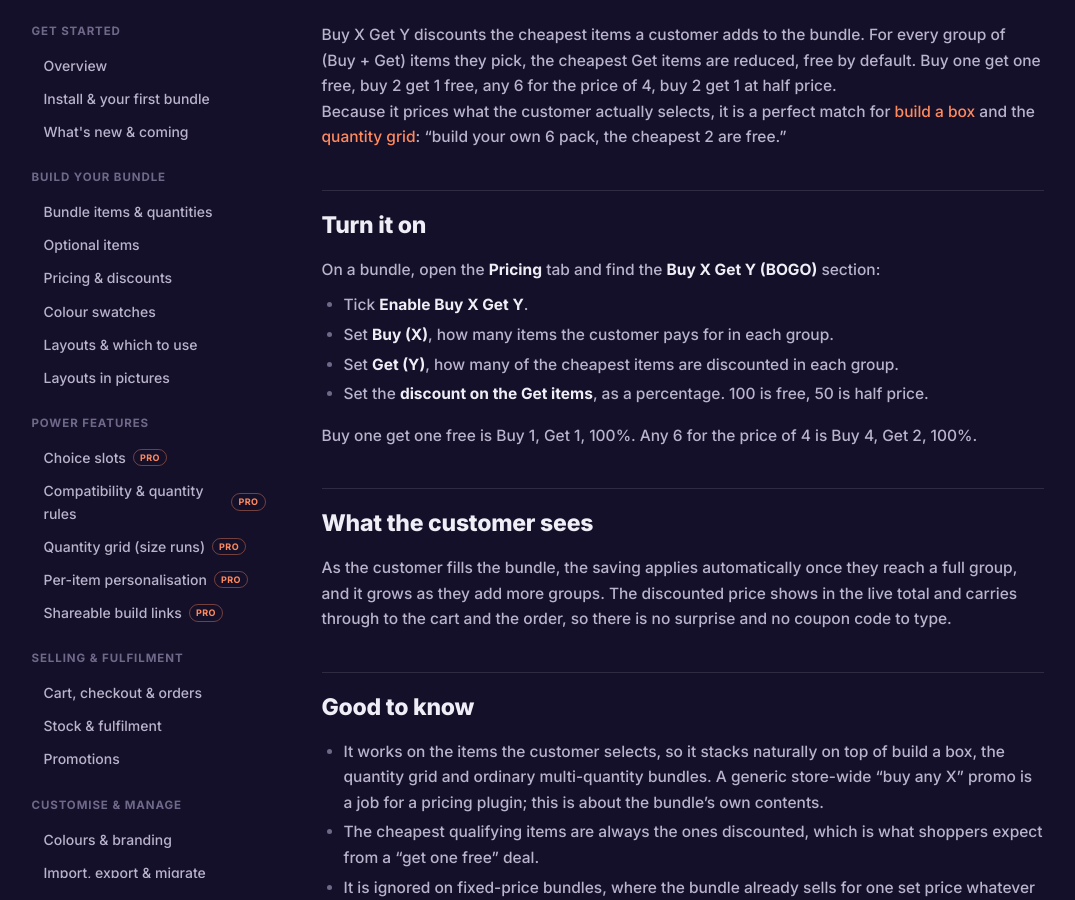
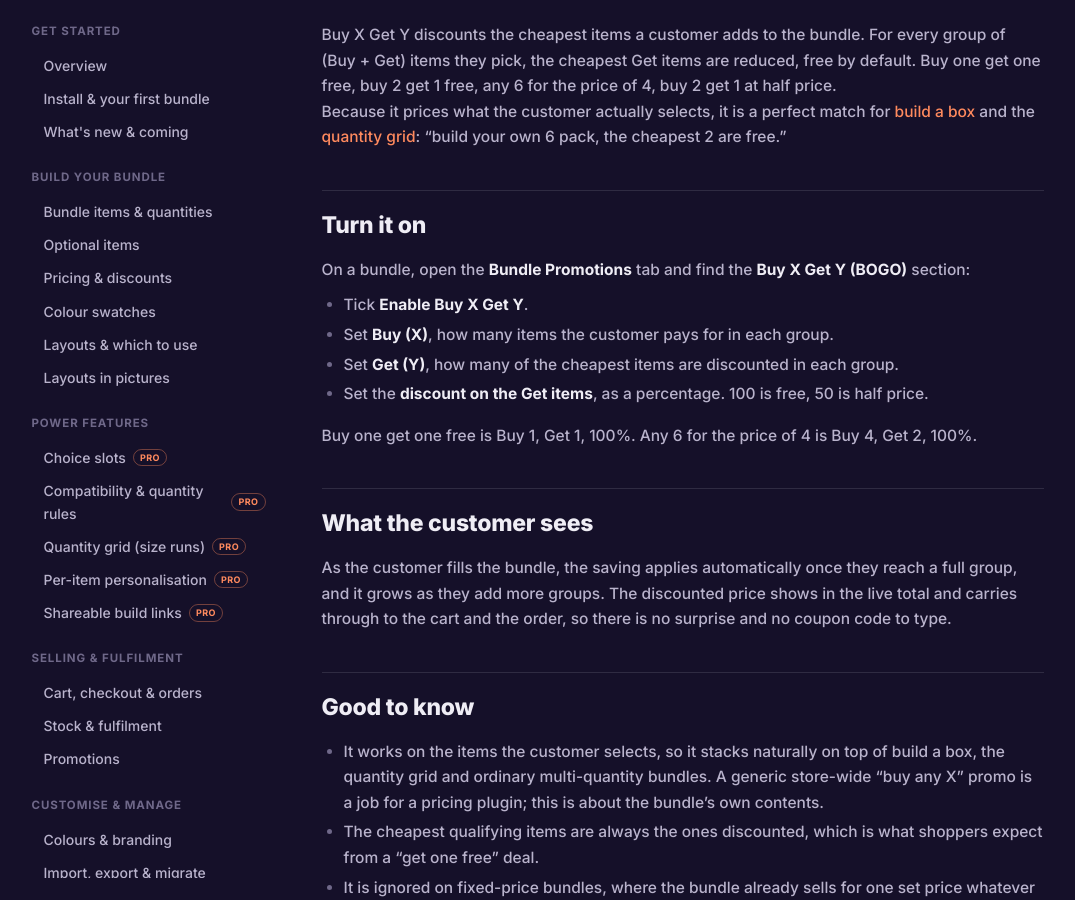
Before and after one commit to BundleBoss/website, a Jekyll site: the page built from docs/bogo.md, in a window 1280 px wide and 900 px high, scrolled down 489 px. Shown: the whole window, without its empty margins (95-1170 px from the left). Built offline with Jekyll 4.4.1, drawn with Linux system fonts in a browser that asks for light colours.

Commit message:
docs: BOGO section is on the Bundle Promotions tab, not Pricing

```diff
--- a/docs/bogo.md
+++ b/docs/bogo.md
@@ -16,7 +16,7 @@ Because it prices what the customer actually selects, it is a perfect match for
 
 ## Turn it on
 
-On a bundle, open the **Pricing** tab and find the **Buy X Get Y (BOGO)** section:
+On a bundle, open the **Bundle Promotions** tab and find the **Buy X Get Y (BOGO)** section:
 
 - Tick **Enable Buy X Get Y**.
 - Set **Buy (X)**, how many items the customer pays for in each group.
```
